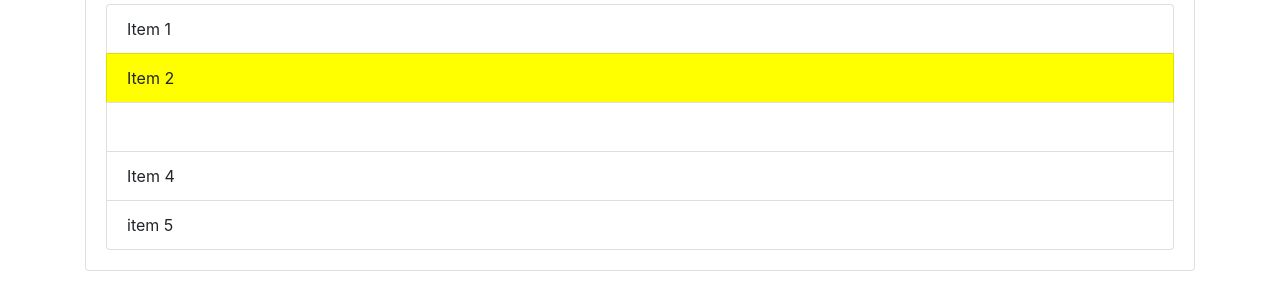
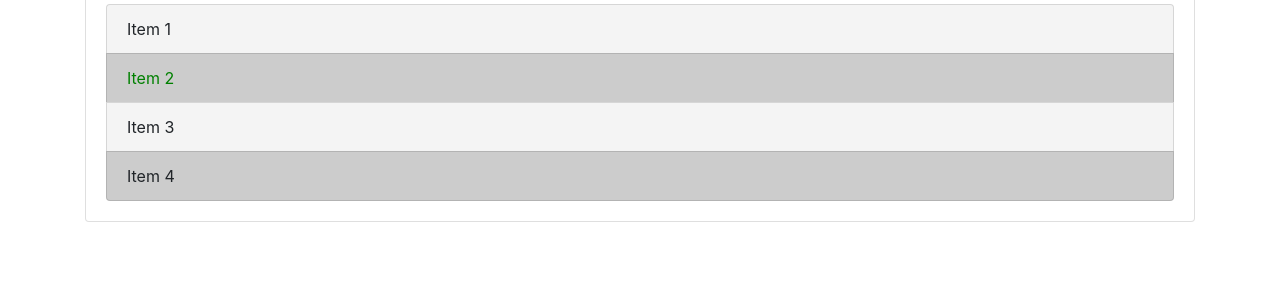
Before and after one commit to funwithcodericha/htmlfile, a plain HTML site: page new.html in a window 1280 px wide. Shown: the part 273-580 px from the top of the page. Drawn offline with nearby package versions, Linux system fonts and the light colour scheme.

Commit message:
new changes to background

```diff
--- a/new.html
+++ b/new.html
@@ -26,7 +26,7 @@
       <li class="list-group-item">Item 2</li>
       <li class="list-group-item">Item 3</li>
       <li class="list-group-item">Item 4</li>
-      <li>item 5</li>
+      <!-- <li>item 5</li> -->
 
     </ul>
 
@@ -40,14 +40,20 @@
     // let newli  = document.createElement('li')
     // newli.className = "list-group-item"
     // console.log(newli)
-  // var itemlist = document.querySelector('.list-group')
+    // var itemlist = document.querySelector('.list-group')
   // itemlist.style.color = "red"
-  let itemlist = document.getElementsByTagName('li')
-  itemlist[4].className = 'list-group-item'
+  // let itemlist = document.getElementsByTagName('li')
+  // itemlist[4].className = 'list-group-item'
+  // let second = document.querySelector('.list-group-item:nth-child(2)')
+  // second.style.color = 'green'
+  let odd = document.querySelectorAll('li:nth-child(odd)')
+  let even = document.querySelectorAll('li:nth-child(even)')
+  for(let i=0;i<odd.length;i++){
+    odd[i].style.backgroundColor = '#f4f4f4'
+    even[i].style.backgroundColor = "#ccc"
+  }
   let second = document.querySelector('.list-group-item:nth-child(2)')
-  second.style.backgroundColor = 'yellow'
-  let third = document.querySelector('.list-group-item:nth-child(3)')
-  third.style.color = "white"
+  second.style.color = "green"
 
 
 
```
